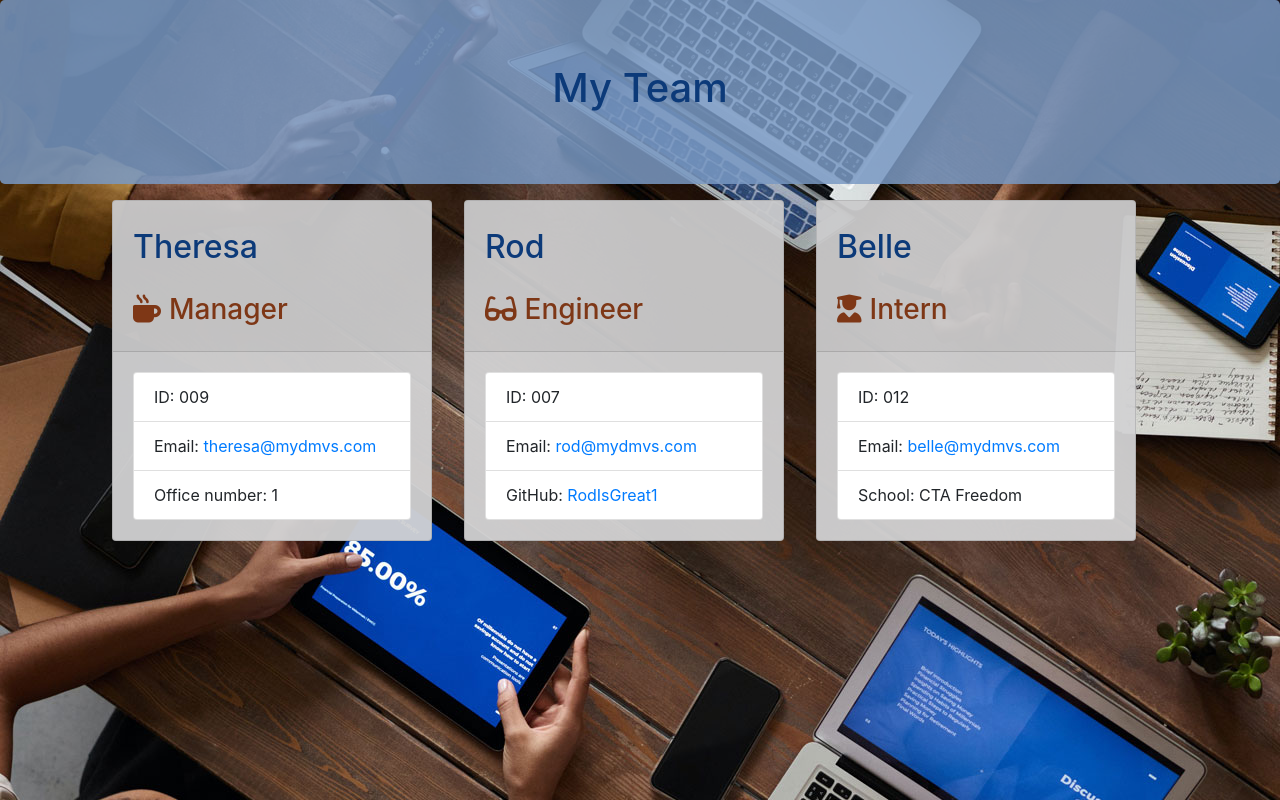
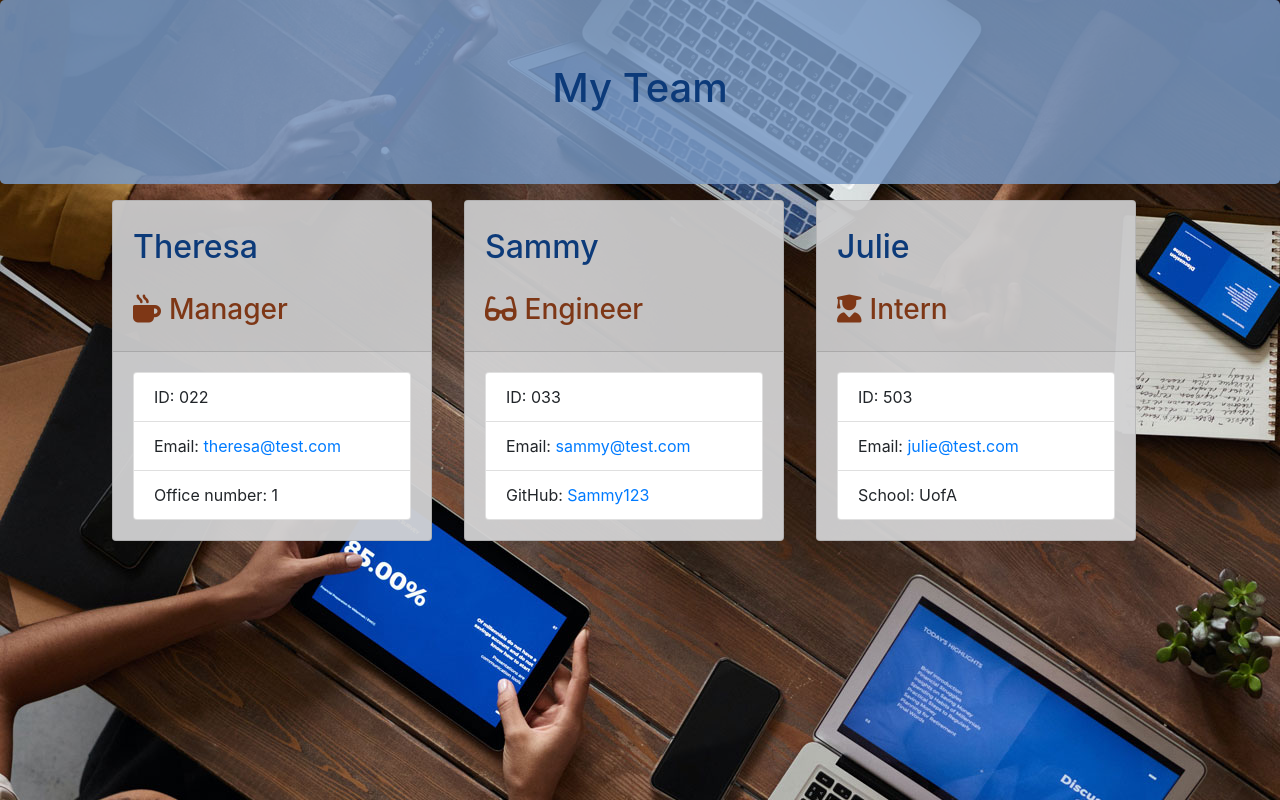
Before and after one commit to TreeGee73/Team-Profile-Generator, a website: page output/team.html in a window 1280 px wide. Drawn offline with nearby package versions, Linux system fonts and the light colour scheme.

Commit message:
Updated README, demo image & HTML

```diff
--- a/output/team.html
+++ b/output/team.html
@@ -30,35 +30,35 @@
     </div>
     <div class="card-body">
         <ul class="list-group">
-            <li class="list-group-item">ID: 009</li>
-            <li class="list-group-item">Email: <a href="mailto:theresa@mydmvs.com">theresa@mydmvs.com</a></li>
+            <li class="list-group-item">ID: 022</li>
+            <li class="list-group-item">Email: <a href="mailto:theresa@test.com">theresa@test.com</a></li>
             <li class="list-group-item">Office number: 1</li>
         </ul>
     </div>
 </div>
 <div class="card employee-card">
     <div class="card-header">
-        <h2 class="card-title">Rod</h2>
+        <h2 class="card-title">Sammy</h2>
         <h3 class="card-title"><i class="fas fa-glasses mr-2"></i>Engineer</h3>
     </div>
     <div class="card-body">
         <ul class="list-group">
-            <li class="list-group-item">ID: 007</li>
-            <li class="list-group-item">Email: <a href="mailto:rod@mydmvs.com">rod@mydmvs.com</a></li>
-            <li class="list-group-item">GitHub: <a href="https://github.com/RodIsGreat1" target="_blank" rel="noopener noreferrer">RodIsGreat1</a></li>
+            <li class="list-group-item">ID: 033</li>
+            <li class="list-group-item">Email: <a href="mailto:sammy@test.com">sammy@test.com</a></li>
+            <li class="list-group-item">GitHub: <a href="https://github.com/Sammy123" target="_blank" rel="noopener noreferrer">Sammy123</a></li>
         </ul>
     </div>
 </div>
 <div class="card employee-card">
     <div class="card-header">
-        <h2 class="card-title">Belle</h2>
+        <h2 class="card-title">Julie</h2>
         <h3 class="card-title"><i class="fas fa-user-graduate mr-2"></i>Intern</h3>
     </div>
     <div class="card-body">
         <ul class="list-group">
-            <li class="list-group-item">ID: 012</li>
-            <li class="list-group-item">Email: <a href="mailto:belle@mydmvs.com">belle@mydmvs.com</a></li>
-            <li class="list-group-item">School: CTA Freedom</li>
+            <li class="list-group-item">ID: 503</li>
+            <li class="list-group-item">Email: <a href="mailto:julie@test.com">julie@test.com</a></li>
+            <li class="list-group-item">School: UofA</li>
         </ul>
     </div>
 </div>
```
Also changed, not shown: README.md, Screenshot.jpg (added).
